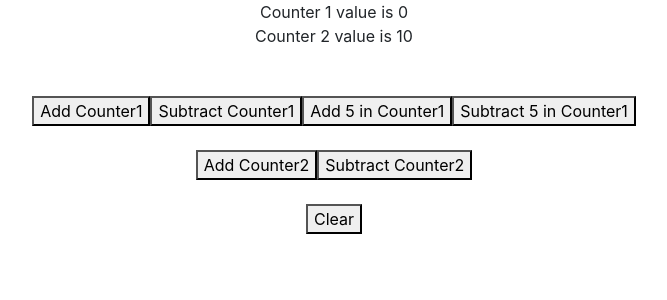
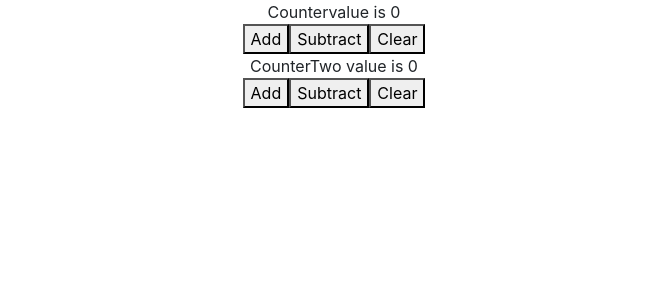
Before and after one commit to Shalini-2209/react-hooks, a React (Create React App) app: page /useReducer in a window 1280 px wide. Shown: the top 300 px of the page, without its empty margins (306-973 px from the left). Built offline with nearby package versions, Linux system fonts and the light colour scheme.

Commit message:
Multiple reducer

```diff
--- /dev/null
+++ b/src/Components/CounterThree.jsx
@@ -0,0 +1,41 @@
+import React, { useReducer } from "react";
+
+const initialState = 0;
+const reducer = (state, action) => {
+  switch (action) {
+    case "increment":
+      return state + 1;
+    case "decrement":
+      return state - 1;
+    case "reset":
+      return initialState;
+    default:
+      return state;
+  }
+};
+
+const CounterThree = () => {
+  const [count, dispatch] = useReducer(reducer, initialState);
+  const [countTwo, dispatchTwo] = useReducer(reducer, initialState);
+  return (
+    <>
+      <center>
+        <div>Countervalue is {count}</div>
+        <div>
+          <button onClick={() => dispatch("increment")}>Add</button>
+          <button onClick={() => dispatch("decrement")}>Subtract</button>
+          <button onClick={() => dispatch("reset")}>Clear</button>
+        </div>
+
+        <div>CounterTwo value is {countTwo}</div>
+        <div>
+          <button onClick={() => dispatchTwo("increment")}>Add</button>
+          <button onClick={() => dispatchTwo("decrement")}>Subtract</button>
+          <button onClick={() => dispatchTwo("reset")}>Clear</button>
+        </div>
+      </center>
+    </>
+  );
+};
+
+export default CounterThree;
--- a/src/index.js
+++ b/src/index.js
@@ -5,7 +5,6 @@
 import { BrowserRouter as Router, Switch, Route } from "react-router-dom";
 
 import Hooks from "./Components/Hooks.jsx";
-
 import reportWebVitals from "./reportWebVitals";
 import DropDown from "./Components/DropDown.jsx";
 import Toggle from "./Components/Toggle.jsx";
@@ -13,6 +12,7 @@
 import ComponentA from "./Components/ComponentA.jsx";
 import Counter from "./Components/Counter.jsx";
 import CounterTwo from "./Components/CounterTwo.jsx";
+import CounterThree from "./Components/CounterThree.jsx";
 
 const routes = (
   <Router>
@@ -31,7 +31,8 @@
         </Route>
         <Route path="/useReducer">
           {/* <Counter /> */}
-          <CounterTwo />
+          {/* <CounterTwo /> */}
+          <CounterThree />
         </Route>
       </Switch>
     </div>
```
